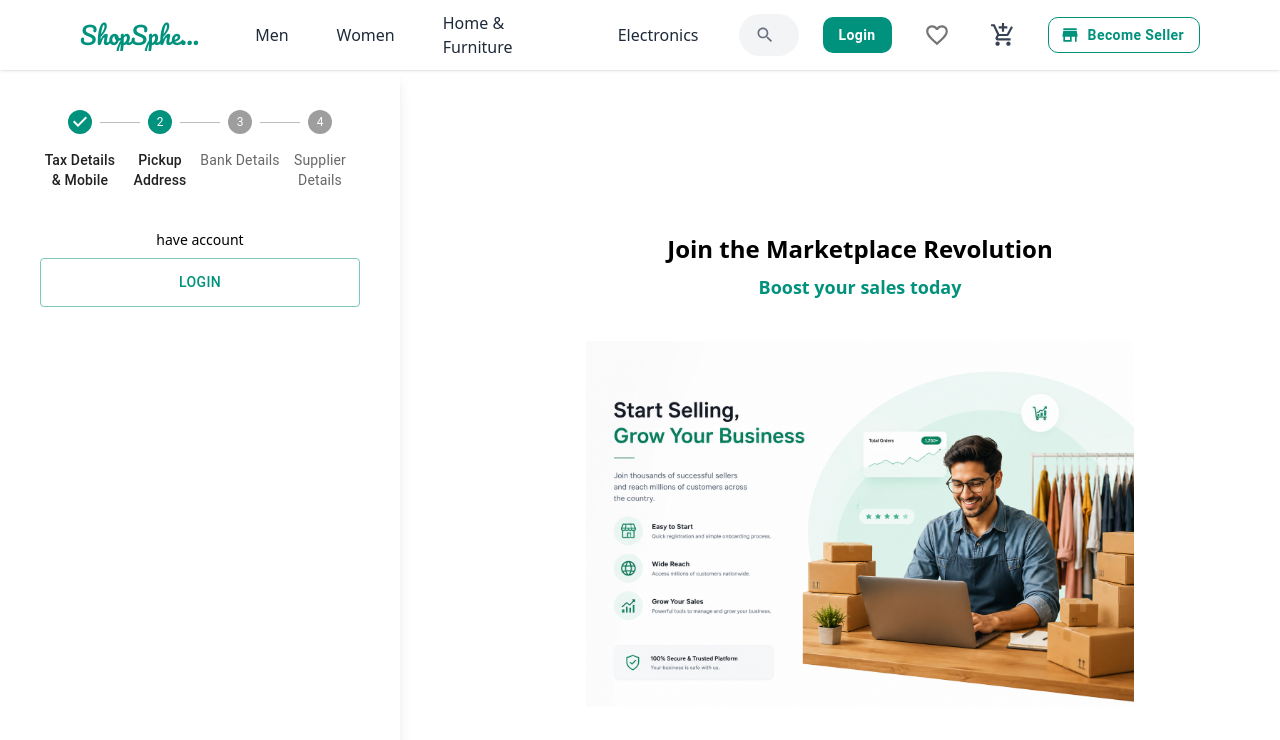
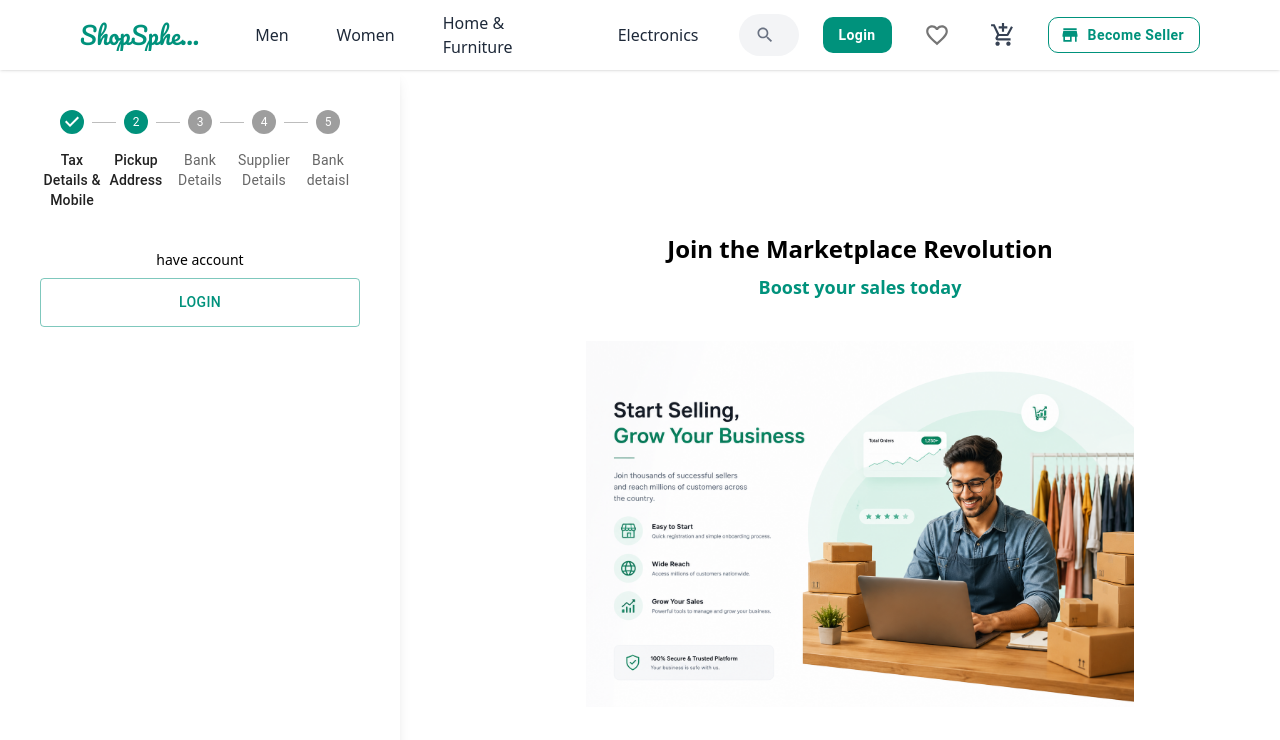
Before and after one commit to yashlodam/ecommerce_react, a React (Vite) app in the folder ecommerce_react/: page /become-seller in a window 1280 px wide. Shown: the top 740 px of the page. Built offline with nearby package versions, Linux system fonts and the light colour scheme.

Commit message:
working on login for seller

```diff
--- a/ecommerce_react/src/customer/pages/Become_seller/SellerAccountForm.jsx
+++ b/ecommerce_react/src/customer/pages/Become_seller/SellerAccountForm.jsx
@@ -7,7 +7,9 @@ const steps = [
   "Tax Details & Mobile",
   "Pickup Address",
   "Bank Details",
-  "Supplier Details"
+  "Supplier Details",
+  "Bank detaisl",
+
 ]
 
 function SellerAccountForm() {
```
